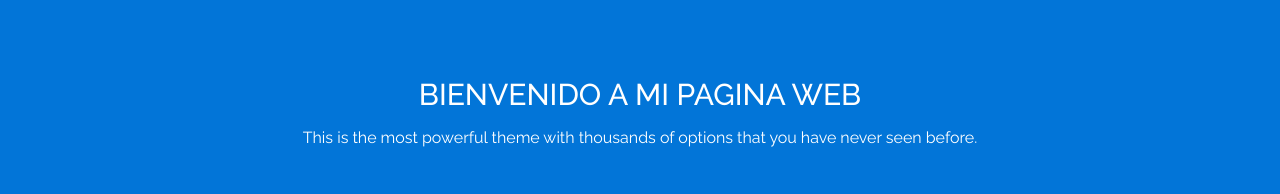
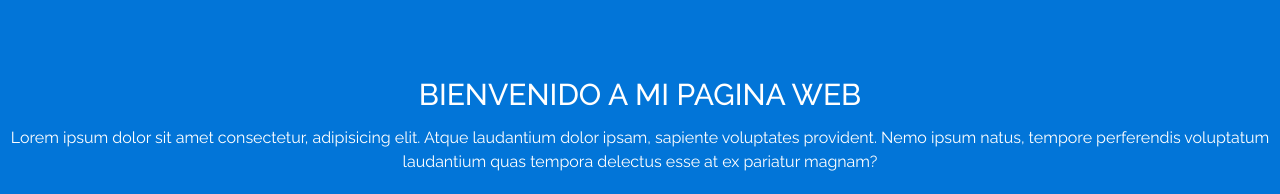
Before and after one commit to Luwy-Dyro/prueba, a plain HTML site: page index.html in a window 1280 px wide. Shown: the part 1420-1614 px from the top of the page. Drawn offline with Linux system fonts and the light colour scheme.

Commit message:
Texto de entrada

```diff
--- a/index.html
+++ b/index.html
@@ -156,14 +156,14 @@
     </section>
     <!-- /About -->
     <!-- Parallax -->
-
     <div class="block bg-primary block-pd-lg block-bg-overlay text-center" data-bg-img="img/parallax-bg.jpg" data-settings='{"stellar-background-ratio": 0.6}' data-toggle="parallax-bg">
       <h2>
        Bienvenido a mi pagina web
       </h2>
 
       <p>
-        This is the most powerful theme with thousands of options that you have never seen before.
+        Lorem ipsum dolor sit amet consectetur, adipisicing elit. Atque laudantium dolor ipsam, sapiente voluptates provident. Nemo ipsum natus, tempore perferendis voluptatum laudantium quas tempora delectus esse at ex pariatur magnam?
+
       </p>
       <img alt="Bell - A perfect theme" class="gadgets-img hidden-md-down" src="img/gadgets.png">
     </div>
```
